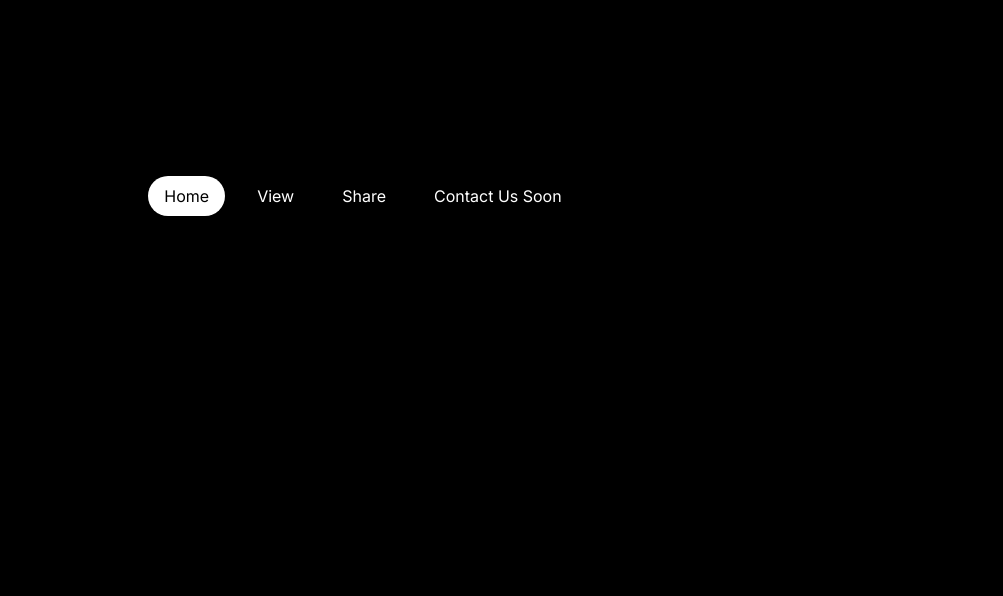
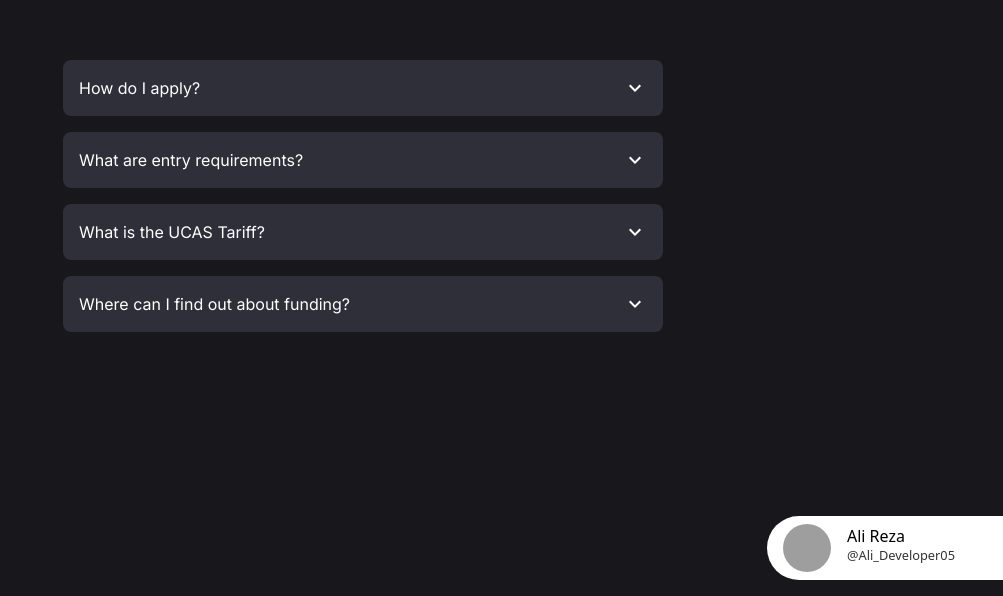
Before and after one commit to alisamadiii/Front-End-Styles, a Next.js app: page / in a window 1280 px wide. Shown: the part 204-800 px from the top of the page, without its empty margins (277-1280 px from the left). Built offline with nearby package versions, Linux system fonts and the light colour scheme; grey boxes are pictures that could not be loaded.

Commit message:
Design-2 is done ✅

```diff
--- a/next.config.js
+++ b/next.config.js
@@ -1,6 +1,9 @@
 /** @type {import('next').NextConfig} */
 const nextConfig = {
   reactStrictMode: true,
-}
+  images: {
+    domains: ["pbs.twimg.com"],
+  },
+};
 
-module.exports = nextConfig
+module.exports = nextConfig;
--- a/package.json
+++ b/package.json
@@ -20,6 +20,7 @@
     "postcss": "8.4.23",
     "react": "18.2.0",
     "react-dom": "18.2.0",
+    "react-icons": "^4.8.0",
     "tailwindcss": "3.3.1",
     "typescript": "5.0.4"
   }
--- a/pages/_app.tsx
+++ b/pages/_app.tsx
@@ -1,6 +1,12 @@
-import '@/styles/globals.css'
-import type { AppProps } from 'next/app'
+import "@/styles/globals.css";
+import type { AppProps } from "next/app";
+import Producer from "./components/Producer";
 
 export default function App({ Component, pageProps }: AppProps) {
-  return <Component {...pageProps} />
+  return (
+    <>
+      <Component {...pageProps} />
+      <Producer />
+    </>
+  );
 }
--- /dev/null
+++ b/pages/components/Each_Faq.tsx
@@ -0,0 +1,46 @@
+import React, { useState } from "react";
+import { AnimatePresence, motion } from "framer-motion";
+
+import { EachFAQTypes } from "../content/FAQ";
+
+type Props = {
+  faq: EachFAQTypes;
+};
+
+import { MdKeyboardArrowDown } from "react-icons/md";
+
+export default function Faq({ faq }: Props) {
+  const [isOpen, setIsOpen] = useState<boolean>(false);
+
+  const { question, answer } = faq;
+
+  return (
+    <div
+      className={`w-full max-w-[600px] mx-auto rounded-lg p-4 duration-150 ${
+        isOpen ? "bg-[#4B5EFC]" : "bg-[#2E2F38]"
+      }`}
+    >
+      <div
+        className="flex items-center justify-between cursor-pointer"
+        onClick={() => setIsOpen(!isOpen)}
+      >
+        <h1>{question}</h1>
+        <MdKeyboardArrowDown
+          className={`text-2xl duration-200 ${isOpen && "rotate-180"}`}
+        />
+      </div>
+      <AnimatePresence>
+        {isOpen && (
+          <motion.p
+            initial={{ height: 0, marginTop: 0, opacity: 0 }}
+            animate={{ height: "auto", marginTop: 12, opacity: 0.8 }}
+            exit={{ height: 0, marginTop: 0, opacity: 0 }}
+            className="overflow-hidden text-sm"
+          >
+            {answer}
+          </motion.p>
+        )}
+      </AnimatePresence>
+    </div>
+  );
+}
--- /dev/null
+++ b/pages/components/Producer.tsx
@@ -0,0 +1,36 @@
+import Image from "next/image";
+import React from "react";
+import { Variants, motion } from "framer-motion";
+
+type Props = {};
+
+const LinkEntry: Variants = {
+  hidden: { opacity: 0, x: 100 },
+  visible: { opacity: 1, x: 0 },
+};
+
+export default function Producer({}: Props) {
+  return (
+    <motion.a
+      variants={LinkEntry}
+      initial="hidden"
+      animate="visible"
+      transition={{ duration: 1, type: "spring" }}
+      href="https://twitter.com/Ali_Developer05"
+      target="_blank"
+      className="fixed right-0 flex items-center gap-4 px-4 py-2 pr-12 text-black bg-white rounded-l-full bottom-4 hover:bg-[#00acee] hover:text-white duration-200 z-50"
+    >
+      <Image
+        src="https://pbs.twimg.com/profile_images/1598932468492476416/tTkHaLF7_400x400.jpg"
+        width={100}
+        height={100}
+        alt=""
+        className="w-12 h-12 rounded-full"
+      />
+      <div>
+        <h1 className="font-medium leading-3">Ali Reza</h1>
+        <small className="opacity-80">@Ali_Developer05</small>
+      </div>
+    </motion.a>
+  );
+}
--- /dev/null
+++ b/pages/content/FAQ.ts
@@ -0,0 +1,38 @@
+type FAQTypes = {
+  id: number;
+  question: string;
+  answer: string;
+}[];
+
+export type EachFAQTypes = {
+  id: number;
+  question: string;
+  answer: string;
+};
+
+export const FAQ: FAQTypes = [
+  {
+    id: 1,
+    question: "How do I apply?",
+    answer:
+      "Register in the UCAS Hub and complete the registration questions - confirm the year you want to start your studies and that you're interested in ‘Undergraduate’ level of study.",
+  },
+  {
+    id: 2,
+    question: "What are entry requirements?",
+    answer:
+      "Entry requirements vary between universities and colleges - a full list of universities and colleges and their minimum entry criteria can be found in our search tool. If you are unsure you meet a university/college's criteria, it is best to contact their admissions team for further guidance.",
+  },
+  {
+    id: 3,
+    question: "What is the UCAS Tariff?",
+    answer:
+      "The UCAS Tariff is a way of allocating points to qualifications. Not all qualifications attract UCAS Tariff points for various reasons. The university or college you're interested in may accept your qualifications as an appropriate entry route, even if they don't attract UCAS Tariff points.",
+  },
+  {
+    id: 4,
+    question: "Where can I find out about funding?",
+    answer:
+      "We don’t arrange student finance, but you can choose to allow us to share some of the details from your application with your regional funding organisation.",
+  },
+];
--- a/pages/index.tsx
+++ b/pages/index.tsx
@@ -1,40 +1,17 @@
 import { Inter } from "next/font/google";
-import { useState } from "react";
-import { motion } from "framer-motion";
+import { FAQ } from "./content/FAQ";
+import Each_Faq from "./components/Each_Faq";
 
 const inter = Inter({ subsets: ["latin"] });
 
-const LINKS = [
-  { id: "home", name: "Home" },
-  { id: "view", name: "View" },
-  { id: "share", name: "Share" },
-  { id: "contact-us-soon", name: "Contact Us Soon" },
-];
-
 export default function Home() {
-  const [isSelected, setIsSelected] = useState(LINKS[0].id);
-
   return (
-    <main className={inter.className}>
-      <div className="flex items-center justify-center h-screen gap-4">
-        {LINKS.map((link) => (
-          <div
-            key={link.id}
-            onClick={() => setIsSelected(link.id)}
-            className="relative px-4 py-2 cursor-pointer"
-          >
-            {isSelected == link.id && (
-              <motion.div
-                layoutId="button"
-                className="absolute inset-0 bg-white"
-                style={{ borderRadius: "9999px" }}
-                transition={{ type: "spring" }}
-              />
-            )}
-            <span className="relative z-10 mix-blend-exclusion">
-              {link.name}
-            </span>
-          </div>
+    <main
+      className={`${inter.className} flex justify-center items-center h-screen`}
+    >
+      <div className="flex flex-col w-full gap-4">
+        {FAQ.map((f) => (
+          <Each_Faq key={f.id} faq={f} />
         ))}
       </div>
     </main>
--- a/styles/globals.css
+++ b/styles/globals.css
@@ -3,5 +3,5 @@
 @tailwind utilities;
 
 body {
-  @apply text-white bg-black;
+  @apply text-white bg-[#17171C];
 }
```
Also changed, not shown: 1 other file (tests, documents, lock files or other folders).
